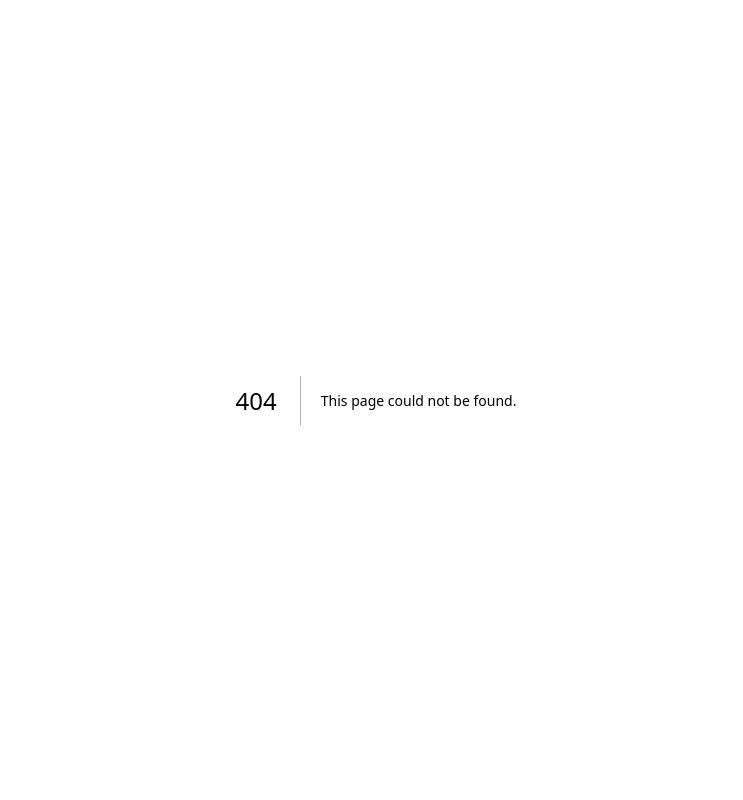
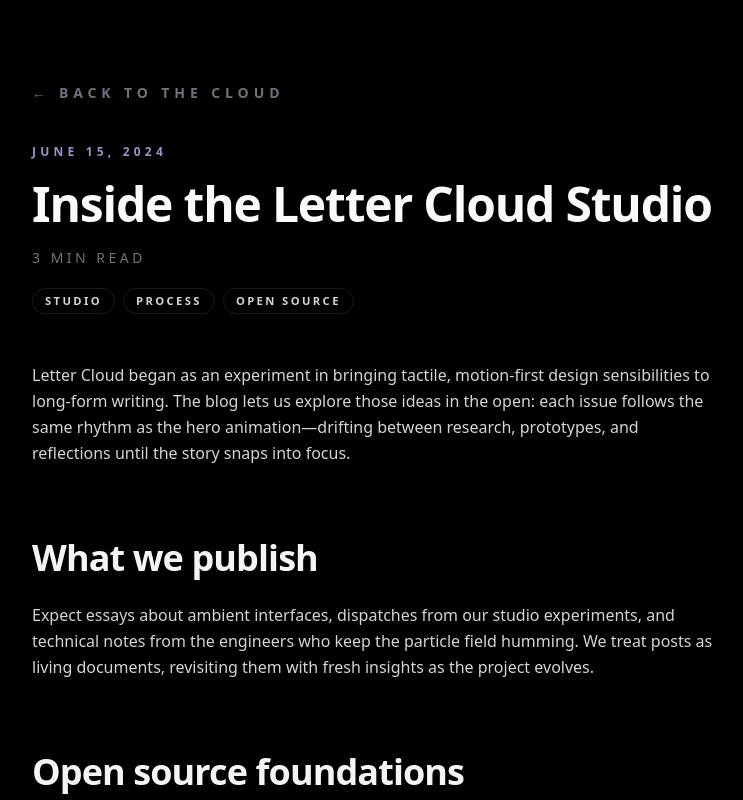
Before and after one commit to A1yCE005/Blog_Alpha, a Next.js app: page /about in a window 1280 px wide. Before the commit this address had no page. Shown: the top 800 px of the page, without its empty margins (264-1007 px from the left). Built offline with nearby package versions, Linux system fonts and the light colour scheme.

Commit message:
Add about page

```diff
--- /dev/null
+++ b/app/about/page.tsx
@@ -0,0 +1,36 @@
+import type { Metadata } from "next";
+
+import { PostPageContent } from "@/components/PostPageContent";
+import type { PostContent } from "@/lib/posts";
+
+const aboutPost: PostContent = {
+  slug: "about",
+  title: "Inside the Letter Cloud Studio",
+  excerpt:
+    "How the Letter Cloud blog came to be, the rituals that shape each post, and where to find the open-source code that powers it.",
+  date: "2024-06-15T00:00:00.000Z",
+  readingTime: "3 min read",
+  tags: ["Studio", "Process", "Open Source"],
+  content: `Letter Cloud began as an experiment in bringing tactile, motion-first design sensibilities to long-form writing. The blog lets us explore those ideas in the open: each issue follows the same rhythm as the hero animation—drifting between research, prototypes, and reflections until the story snaps into focus.
+
+## What we publish
+
+Expect essays about ambient interfaces, dispatches from our studio experiments, and technical notes from the engineers who keep the particle field humming. We treat posts as living documents, revisiting them with fresh insights as the project evolves.
+
+## Open source foundations
+
+If you want to peek behind the curtain or reuse the layout for your own space, the entire site is available on [GitHub](https://github.com/bholmesdev/letter-cloud-blog). Contributions, forks, and feedback are all welcome.
+
+## Stay in touch
+
+Questions, collaboration ideas, or stories worth amplifying? Send a note to the studio and we’ll pick things up from there.`,
+};
+
+export const metadata: Metadata = {
+  title: "About · Letter Cloud Blog",
+  description: aboutPost.excerpt,
+};
+
+export default function AboutPage() {
+  return <PostPageContent post={aboutPost} />;
+}
```
